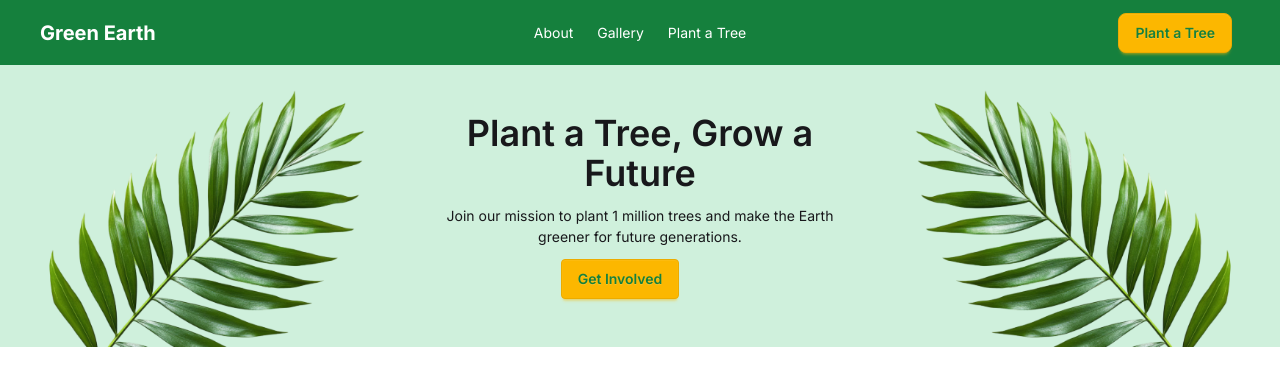
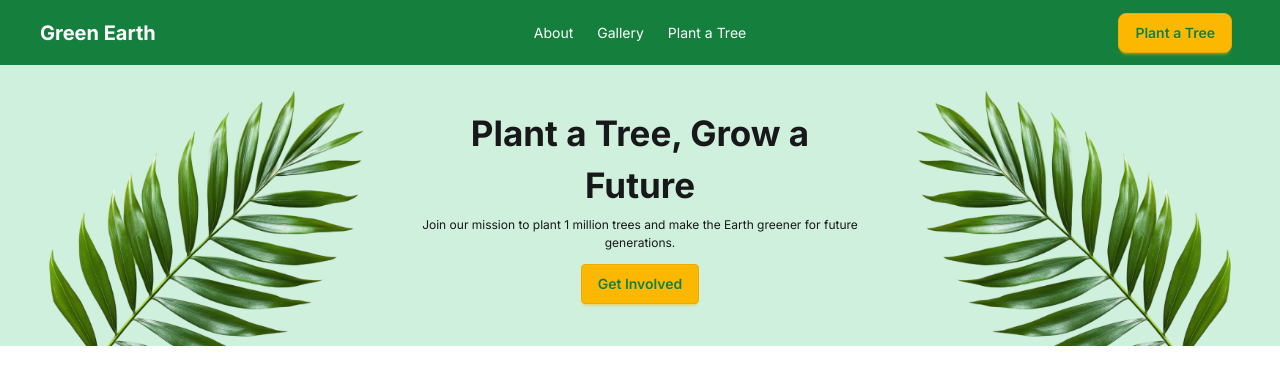
Before and after one commit to mahmudulhasan2025/green-earth, a plain HTML site: page index.html in a window 1280 px wide. Drawn offline with nearby package versions, Linux system fonts and the light colour scheme.

Commit message:
Banner Part Rework

```diff
--- a/index.html
+++ b/index.html
@@ -43,14 +43,14 @@
         </div>
       </div>
     </header>
-    <section class="flex items-center gap-5 bg-[#CFF0DC]">
+    <section class="flex justify-evenly items-center gap-5 bg-[#CFF0DC]">
       <div>
         <img src="Assets/hero-leaf1.png" alt="">
       </div>
-      <div class="text-center">
-        <h2 class="font-semibold text-4xl mb-3">Plant a Tree, Grow a Future</h2>
-        <p class="text-[14px] mb-3">Join our mission to plant 1 million trees and make the Earth greener for future generations.</p>
-        <a class="btn btn-warning mr-10 text-[#15803D]">Get Involved</a>
+      <div class="text-center w-[600px]">
+        <h2 class="font-bold text-[35px] mb-1">Plant a Tree, Grow a Future</h2>
+        <p class="text-[12px] mb-3">Join our mission to plant 1 million trees and make the Earth greener for future generations.</p>
+        <a class="btn btn-warning  text-[#15803D]">Get Involved</a>
       </div>
       <div>
         <img src="Assets/hero-leaf2.png" alt="">
```
